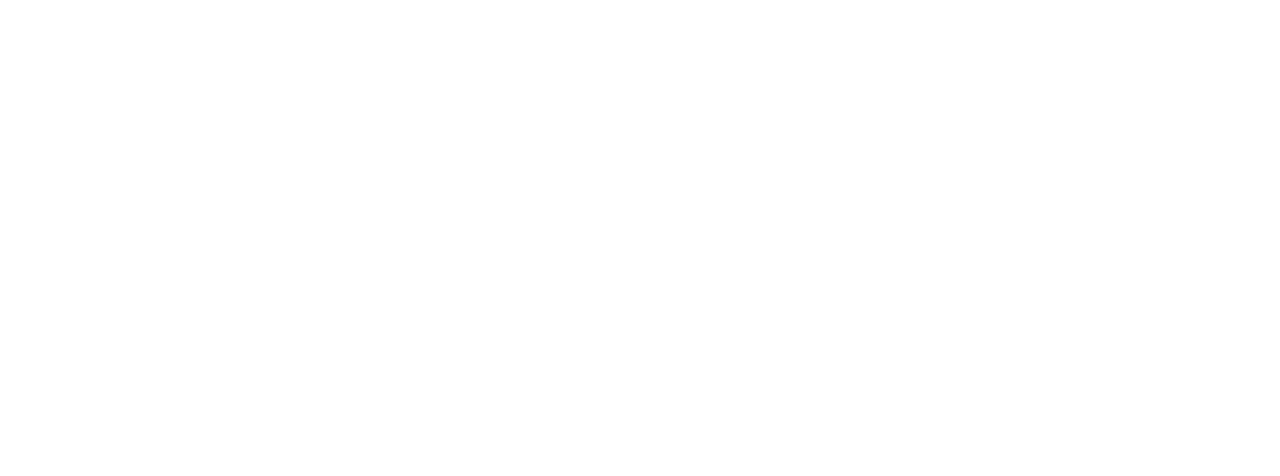
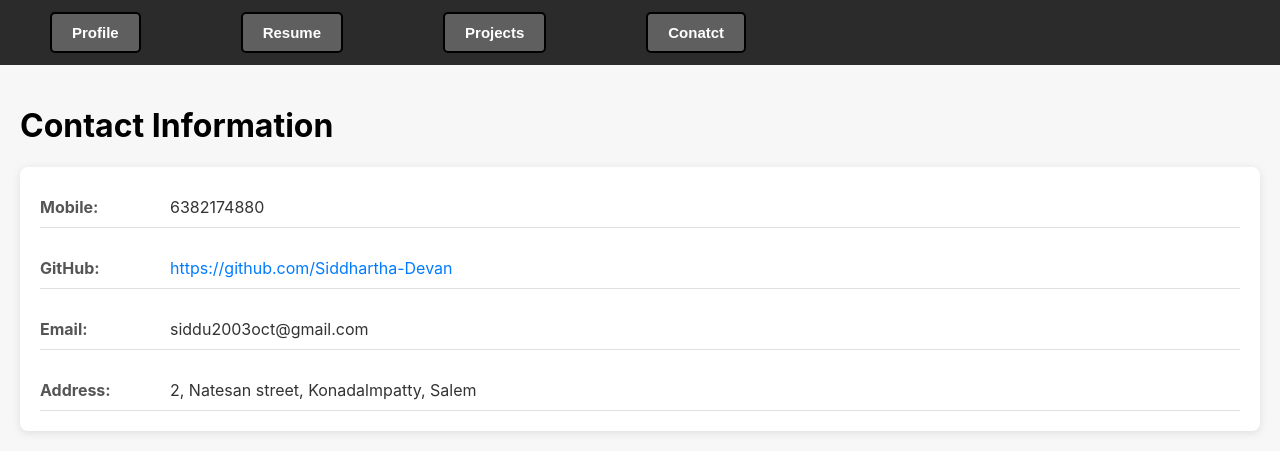
Before and after one commit to Siddhartha-Devan/React_New, a React (Create React App) app: page /Contact in a window 1280 px wide. Before the commit this address had no page. Shown: the top 476 px of the page. Built offline with nearby package versions, Linux system fonts and the light colour scheme.

Commit message:
finally...

```diff
--- a/src/App.css
+++ b/src/App.css
@@ -71,6 +71,131 @@
 
 }
 
+.prof-text {
+  color:rgba(12, 74, 210, 0.797);
+  font-weight: bold;
+  display: inline;
+  font-family: 'Lucida Sans', 'Lucida Sans Regular', 'Lucida Grande', 'Lucida Sans Unicode', Geneva, Verdana, sans-serif;
+  ;
+}
+
+.prof-pic{
+  height: 250px;
+  width: 250px;
+  object-fit: cover;
+  object-position: 2px 0.1px;
+  border-radius: 125px;
+  vertical-align: middle;
+  display: inline-block;
+}
+
+.inliner{
+  display: inline-block;
+}
+
+
+.profile-box {
+  display: flex;
+  align-items: center;
+  padding: 10px;
+  margin: 10px;
+  background-color: antiquewhite;
+  /* You can adjust dimensions and other styling */
+}
+
+.profile-pic {
+  width: 250px;
+  height: 250px;
+  object-fit: cover;
+  object-position: 2px 0.1px;
+  border-radius: 50%;
+  margin-right: 20px;
+  /* You can add more styling */
+}
+
+
+/* For contat page */
+
+
+.contact-page {
+  padding: 20px;
+}
+
+.contact-details {
+  display: grid;
+  gap: 20px;
+}
+
+.contact-item {
+  display: flex;
+  align-items: center;
+}
+
+.contact-label {
+  font-weight: bold;
+  margin-right: 10px;
+  width: 120px;
+  color: #2a2a2a;
+}
+
+.contact-value {
+  font-size: 16px;
+}
+
+.contact-value a {
+  color: #007bff;
+  text-decoration: none;
+  transition: color 0.2s ease-in-out;
+}
+
+.contact-value a:hover {
+  color: #0056b3;
+}
+
+/* Colorful Styling */
+.contact-page {
+  background-color: #f7f7f7;
+}
+
+.contact-details {
+  background-color: #ffffff;
+  border-radius: 8px;
+  padding: 20px;
+  box-shadow: 0px 2px 10px rgba(0, 0, 0, 0.1);
+}
+
+.contact-item {
+  border-bottom: 1px solid #e0e0e0;
+  padding: 10px 0;
+}
+
+.contact-label {
+  color: #555555;
+}
+
+.contact-value {
+  color: #333333;
+}
+
+.contact-value a {
+  color: #007bff;
+  text-decoration: none;
+  transition: color 0.2s ease-in-out;
+}
+
+.contact-value a:hover {
+  color: #0056b3;
+}
+
+
+
+
+
+
+
+
+
+
 @keyframes App-logo-spin {
   from {
     transform: rotate(0deg);
--- a/src/App.js
+++ b/src/App.js
@@ -4,6 +4,7 @@ import Layout from './Components/Layout.js';
 import Profile from './Components/Profile.js';
 import Resume from './Components/Resume.js';
 import Projects from './Components/Projects.js';
+import Contact from './Components/Contact.js'
 import './App.css';
 import React from 'react';
 
@@ -64,6 +65,7 @@ function App() {
               <Route index element = {<Profile />} />
               <Route path = "Resume" element = {<Resume />} />
               <Route path = "Projects" element = {<Projects />} />
+              <Route path = "Contact" element = {<Contact />} />
               </Route>
           </Routes>
       </div>
--- /dev/null
+++ b/src/Components/Contact.js
@@ -0,0 +1,34 @@
+import React from "react";
+import StateManagement from "./Statemanagement";
+
+
+const Contact = () => {
+    return (
+        <div className="contact-page">
+            <h1>Contact Information</h1>
+            <div className="contact-details">
+                <div className="contact-item">
+                    <span className="contact-label">Mobile:</span>
+                    <span className="contact-value">6382174880</span>
+                </div>
+                <div className="contact-item">
+                    <span className="contact-label">GitHub:</span>
+                    <span className="contact-value">
+                    <a href="https://github.com/your-username">https://github.com/Siddhartha-Devan</a>
+                    </span>
+                </div>
+                <div className="contact-item">
+                    <span className="contact-label">Email:</span>
+                    <span className="contact-value">siddu2003oct@gmail.com</span>
+                </div>
+                <div className="contact-item">
+                    <span className="contact-label">Address:</span>
+                    <span className="contact-value">2, Natesan street, Konadalmpatty, Salem</span>
+                </div>
+            </div>
+        </div>
+        );
+    };
+
+
+export default Contact;
--- a/src/Components/Layout.js
+++ b/src/Components/Layout.js
@@ -14,6 +14,9 @@ const Layout = () => {
                 <Link to = "/projects">
                     <button type = "button" className="buttons">Projects</button>
                 </Link>
+                <Link to = "/contact">
+                    <button type = "button" className="buttons">Conatct</button>
+                </Link>
             </nav>
             <Outlet />
         </div>
--- a/src/Components/Profile.js
+++ b/src/Components/Profile.js
@@ -1,17 +1,30 @@
 import React from "react"
 import StateManagement from "./Statemanagement";
+import profpic from "./DSC05020.jpg";
+
 const Profile = () => {
     return(
 
         <div>
-            <div><StateManagement/></div>
+            {/* <div><StateManagement/></div>
             <div>
-                <h2>This is My Profile Page</h2>
-                <p>Welcome to my profile. I am Sidd from KCT. I am passionate on learning and exploring stuff</p>
-            </div>
-            <div>
-                <p className="prof-text"></p>
-            </div>
+
+                <h2 className="centeronly">This is My Profile Page</h2>
+                <img src = {profpic} alt = "Profile pic" className= "prof-pic" />
+                <p className="prof-text">I am Siddhartha Devan V from 3rd Year Artificial Intelligece and Data Sceience  department of KCT. I’m an aspiring and hardworking student, currently in my 3rd year of engineering who is awaiting to revolutionise the world with technology. I wish to extend
+                        the limits of my knowledge and push my skills beyond  the horizon.  </p>
+            </div> */}
+               < div><StateManagement/></div>
+                <div className="profile-box">
+                    <img src={profpic} alt="Profile" className="profile-pic" />
+                    <div className= "prof-text">
+                        <h2>About Me</h2>
+                        <p> I am Siddhartha Devan V from 3rd Year Artificial Intelligece and Data Sceience  department of KCT. I’m an aspiring and hardworking student, currently in my 3rd year of engineering who is awaiting to revolutionise the world with technology. I wish to extend
+                        the limits of my knowledge and push my skills beyond  the horizon.  </p>
+                    </div>
+                </div>
+
+
         </div>
     )
 };
--- a/src/Components/Statemanagement.js
+++ b/src/Components/Statemanagement.js
@@ -2,13 +2,6 @@ import React from "react"
 
 
 class StateManagement extends React.Component {
-    constructor() {
-    super()
-    this.state = {os: "Windows"}
-      }
-      mac = () =>{ this.setState({os: "MAC"})}
-      wind = () => {this.setState({os: "Windows"})}
-      lin = () => {this.setState({os: "LINUX"})}
 
       render(){
         return(
@@ -32,10 +25,6 @@ class StateManagement extends React.Component {
                       </span>
                 </p>
 
-                <h1>This is a {this.state.os} machine and it is a {this.props.laptop} laptop</h1>
-                <button type = "button" onClick={this.wind}>Windows</button>
-                <button type = "button" onClick={this.lin}>LINUX</button>
-                <button type = "button" onClick={this.mac}>MAC</button>
             </div>
           </div>
           )
--- a/src/index.css
+++ b/src/index.css
@@ -17,6 +17,11 @@ code {
   color: white;
 }
 
+.centeronly{
+  text-align: center;
+  color: rgb(0, 0, 0);
+}
+
 .pratheesh{
   background-color: black;
   padding: 25px;
```
Also changed, not shown: 1 other file (tests, documents, lock files or other folders).
